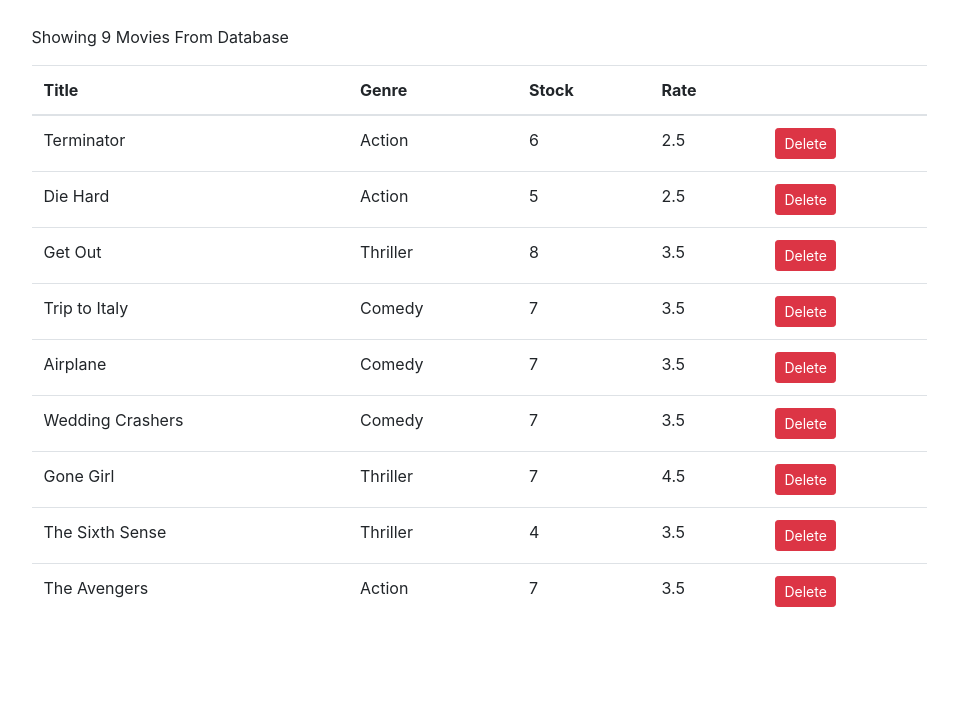
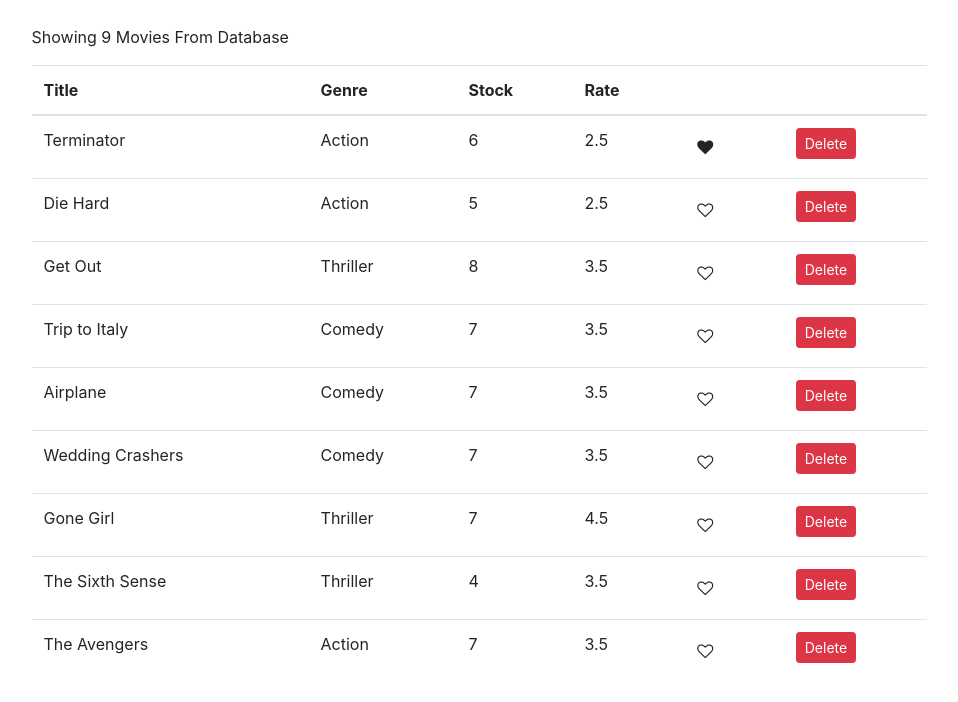
Before and after one commit to Yeasiin/React-Movie-Rent, a React (Create React App) app: page / in a window 1280 px wide. Shown: the top 702 px of the page, without its empty margins (161-1119 px from the left). Built offline with nearby package versions, Linux system fonts and the light colour scheme.

Commit message:
Like Option

```diff
--- /dev/null
+++ b/src/components/common/like.jsx
@@ -0,0 +1,15 @@
+import React, { Component } from "react";
+
+class Like extends Component {
+  render() {
+    let classes = "fa fa-heart";
+    if (!this.props.like) classes += "-o";
+    return (
+      <button onClick={this.props.toggleLike} className="btn">
+        <i className={classes} aria-hidden="true"></i>
+      </button>
+    );
+  }
+}
+
+export default Like;
--- a/src/components/movies.jsx
+++ b/src/components/movies.jsx
@@ -1,9 +1,18 @@
 import React, { Component, Fragment } from "react";
-import { getMovies, deleteMovie } from "../services/fakeMovieService";
+import { getMovies } from "../services/fakeMovieService";
+import Like from "./common/like";
 
 class Movies extends Component {
   state = {
     movies: getMovies(),
+  };
+
+  handleLike = (movie) => {
+    const movies = [...this.state.movies];
+    const index = movies.indexOf(movie);
+    // movies[index] = { ...movies[index] }; //
+    movies[index].liked = !movies[index].liked;
+    this.setState({ movies });
   };
 
   handleDelete = (key) => {
@@ -27,6 +36,7 @@ class Movies extends Component {
               <th>Stock</th>
               <th>Rate</th>
               <th></th>
+              <th></th>
             </tr>
           </thead>
           <tbody>
@@ -36,6 +46,12 @@ class Movies extends Component {
                 <td>{movie.genre.name}</td>
                 <td>{movie.numberInStock}</td>
                 <td>{movie.dailyRentalRate}</td>
+                <td>
+                  <Like
+                    like={movie.liked}
+                    toggleLike={() => this.handleLike(movie)}
+                  />
+                </td>
                 <td>
                   <button
                     className="btn btn-danger btn-sm"
```
